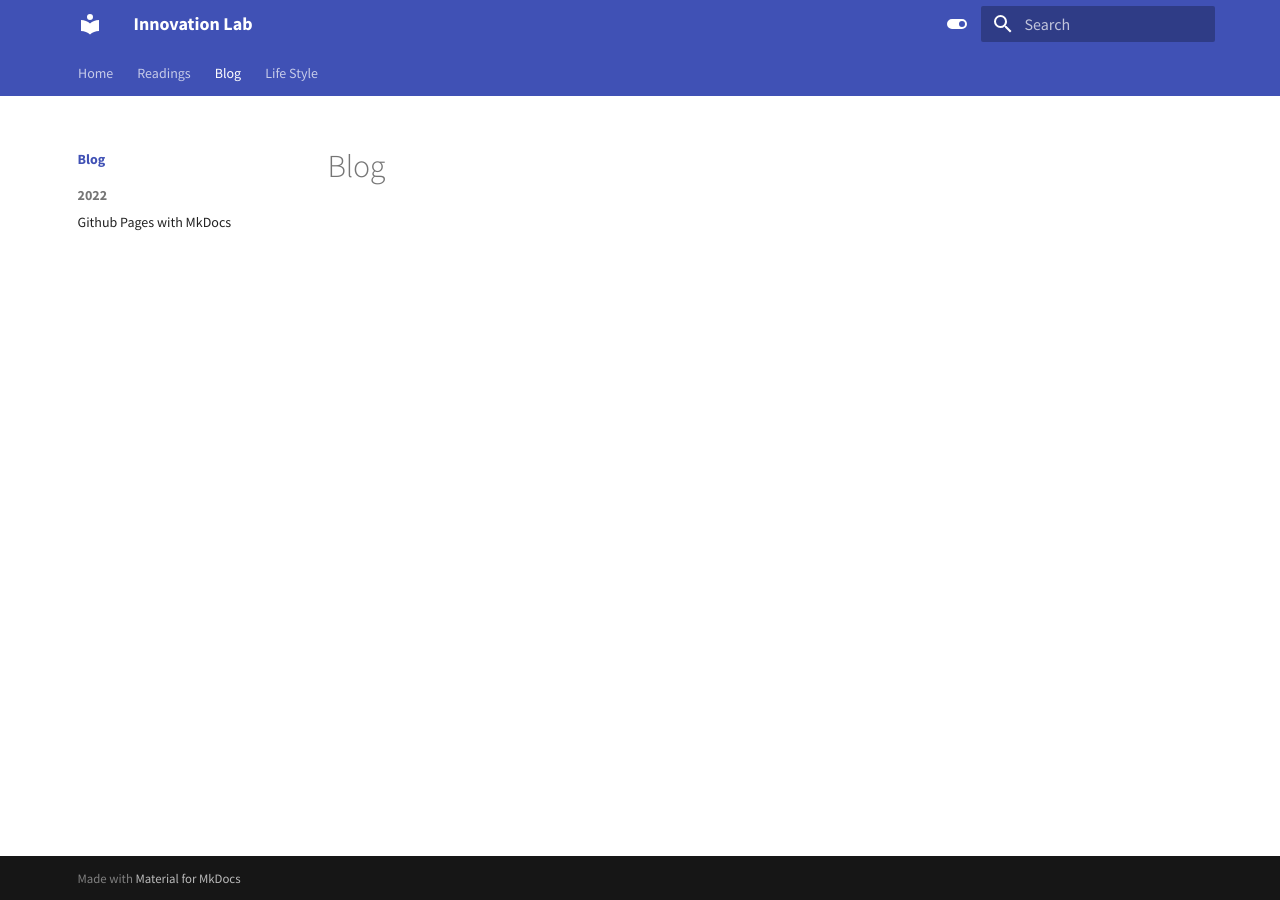
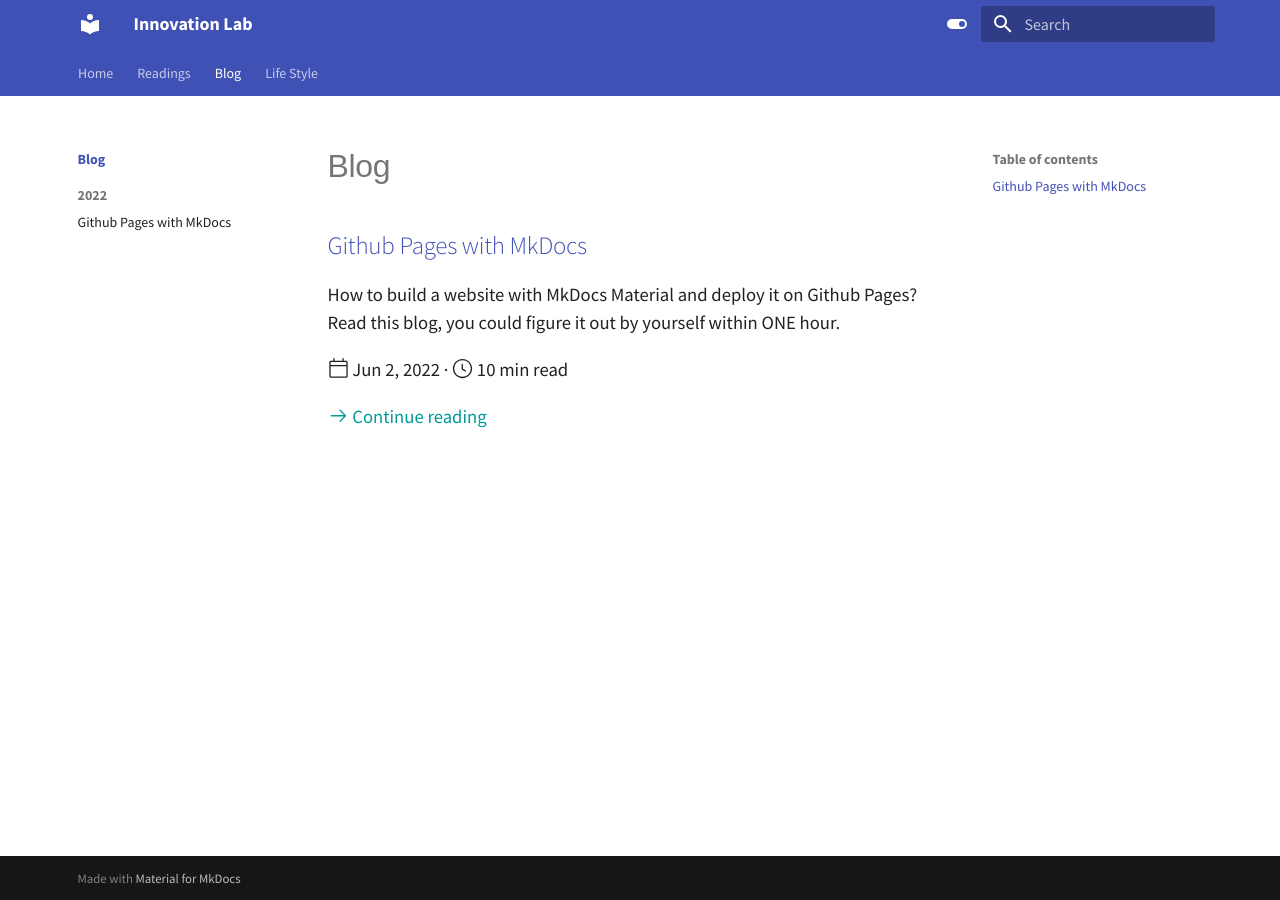
Before and after one commit to oceanumeric/oceanumeric.github.io, an MkDocs documentation site: the page built from docs/blog/index.md, in a window 1280 px wide. Built offline with MkDocs 1.6.1 and Material for MkDocs 9.7.7, drawn with Linux system fonts in a browser that asks for light colours.

Commit message:
[update] blog homepage

```diff
--- a/docs/blog/index.md
+++ b/docs/blog/index.md
@@ -5,4 +5,15 @@ search:
 ---
 
 
-# Blog
+## [Github Pages with MkDocs]
+
+How to build a website with MkDocs Material and deploy it on Github Pages?
+Read this blog, you could figure it out by yourself within ONE hour.
+
+<span>
+:octicons-calendar-24: Jun 2, 2022 ·
+:octicons-clock-24: 10 min read
+</span>
+
+[:octicons-arrow-right-24: Continue reading][Github Pages with MkDocs]
+[Github Pages with MkDocs]: 2022/github-pages-mkdocs.md
--- a/docs/stylesheets/extra.css
+++ b/docs/stylesheets/extra.css
@@ -31,6 +31,9 @@
     display: none;
 } */
 
+.md-typeset h1 {
+    font-family: sans-serif;
+  }
 
 .md-typeset p {
     font-size: 14pt;
```
